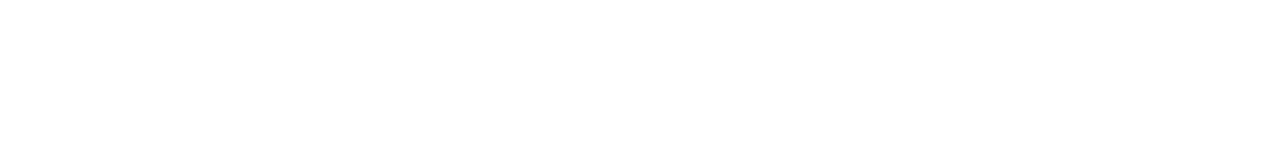
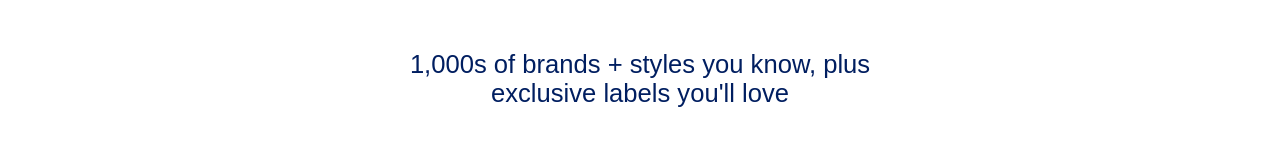
Before and after one commit to irabruce10/react-landing-page-clone, a React app: page / in a window 1280 px wide. Shown: the part 2416-2562 px from the top of the page. Before the commit the page ends 2498 px from the top, so only its background shows below. Built offline with nearby package versions, Linux system fonts and the light colour scheme.

Commit message:
Adding About section

```diff
--- a/src/components/Product/Production.module.scss
+++ b/src/components/Product/Production.module.scss
@@ -49,4 +49,21 @@
       margin-top: 2em;
     }
   }
+
+  .products_paragraph {
+    width: 1100px;
+    margin: auto;
+    text-align: center;
+    margin-bottom: 10em;
+    margin-top: -2em;
+
+    h3 {
+      font-family: Area, sans-serif;
+      margin-top: 10px;
+      font-style: normal;
+      color: rgb(0, 30, 96);
+      font-size: 1.6em;
+      font-weight: normal;
+    }
+  }
 }
--- a/src/components/Product/Products.js
+++ b/src/components/Product/Products.js
@@ -59,6 +59,12 @@
           </div>
         </div>
       </div>
+      <div className={styles.products_paragraph}>
+        <h3>
+          1,000s of brands + styles you know, plus <br /> exclusive labels
+          you'll&nbsp;love
+        </h3>
+      </div>
     </div>
   );
 }
```
